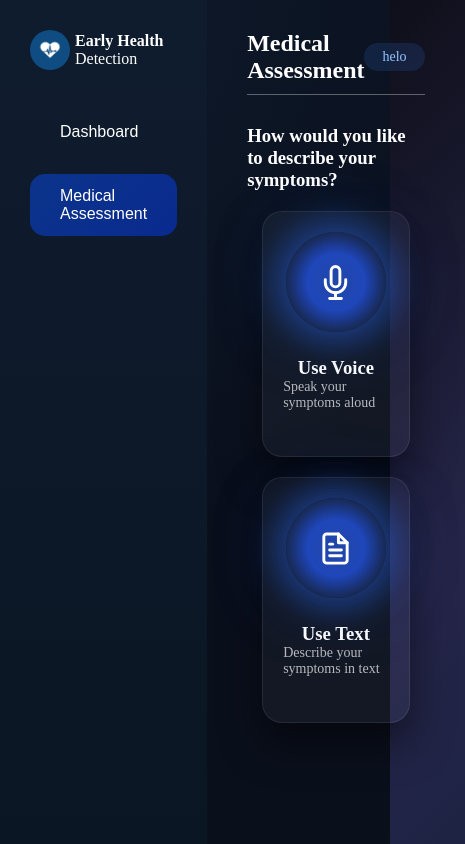
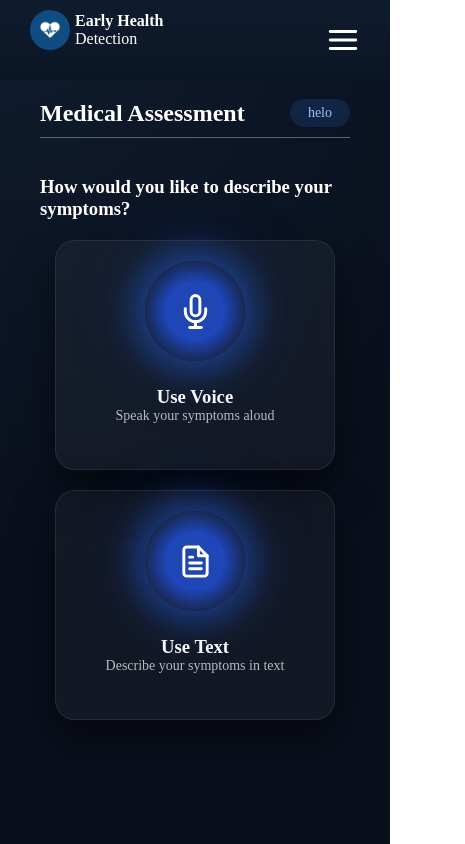
Before and after one commit to Okesh101/Health-Shield, a React app in the folder frontend/: page /assessment in a window 390 px wide. Shown: the whole page, 465 px wide, since content can reach past the window. Built offline with nearby package versions, Linux system fonts and the light colour scheme; the HTML template or start-up script is replaced by a standard one.

Commit message:
Finished with frontend design for now

```diff
--- a/frontend/src/components/Sidebar.jsx
+++ b/frontend/src/components/Sidebar.jsx
@@ -1,14 +1,17 @@
 import React, { useEffect, useState } from "react";
 import Icon from "../assets/icon.jpg";
 import { useLocation, useNavigate } from "react-router-dom";
-import useWindowSize from "../hook/useWindowSize";
+import { useWindowSize } from "../hook/useWindowSize";
+import { FiMenu, FiX } from "react-icons/fi";
+import { motion, AnimatePresence } from "framer-motion";
 
 export default function Sidebar() {
   const location = useLocation();
   const [activeTab, setActiveTab] = useState("dashboard");
-  // const [isMobile, setIsMobile] = useState(false);
-  // const { width } = useWindowSize();
-  // const isMobileView = width <= 768;
+  const [showSideBar, setShowSideBar] = useState(false);
+  const { width } = useWindowSize();
+
+  const isMobile = width <= 768;
 
   useEffect(() => {
     switch (location.pathname) {
@@ -26,7 +29,10 @@ export default function Sidebar() {
   }, [location.pathname]);
   const navigate = useNavigate();
   return (
+    <>
       <div className="sideBar_section">
+        {!isMobile && (
+          <>
             <p>
               <img src={Icon} alt="App Icon" />
               <span>
@@ -51,6 +57,115 @@ export default function Sidebar() {
             >
               Medical Assessment
             </button>
+          </>
+        )}
       </div>
+      <div className="mobile_menu">
+        {isMobile && (
+          <>
+            <div className="heading">
+              <p>
+                <img src={Icon} alt="App Icon" />
+                <span>
+                  <b>Early Health</b> Detection
+                </span>
+              </p>
+              <FiMenu
+                className="menu_icon"
+                onClick={() => setShowSideBar(true)}
+              />
+            </div>
+
+            <AnimatePresence>
+              {showSideBar && (
+              <motion.div
+                className="mobile_sideBar_section"
+                initial={{ y: "-100vh", opacity: 0 }}
+                animate={{ y: 0, opacity: 1 }}
+                exit={{ y: "100vh", opacity: 0 }}
+                transition={{
+                  ease: "easeInOut",
+                  type: "spring",
+                  stiffness: 120,
+                  damping: 20
+                }}
+              >
+                <FiX
+                  className="close_icon"
+                  onClick={() => setShowSideBar(false)}
+                />
+                <section>
+                  <button
+                    className={activeTab === "dashboard" ? "active" : ""}
+                    onClick={() => {
+                      navigate("/dashboard");
+                      setActiveTab("dashboard");
+                      setShowSideBar(false);
+                    }}
+                  >
+                    Dashboard
+                  </button>
+                  <button
+                    className={activeTab === "assessment" ? "active" : ""}
+                    onClick={() => {
+                      navigate("/assessment");
+                      setActiveTab("assessment");
+                      setShowSideBar(false);
+                    }}
+                  >
+                    Medical Assessment
+                  </button>
+                </section>
+              </motion.div>
+            )}
+            </AnimatePresence>
+{/*
+            <AnimatePresence>
+              {showSideBar && (
+                <motion.div
+                  className="mobile_sideBar_section"
+                  initial={{ y: "-100vh", opacity: 0 }}
+                  animate={{ y: 0, opacity: 1 }}
+                  exit={{ y: "-100vh", opacity: 0 }}
+                  transition={{
+                    type: "spring",
+                    stiffness: 120,
+                    damping: 20,
+                  }}
+                >
+                  <FiX
+                    className="close_icon"
+                    onClick={() => setShowSideBar(false)}
+                  />
+                  <section>
+                    <button
+                      className={activeTab === "dashboard" ? "active" : ""}
+                      onClick={() => {
+                        navigate("/dashboard");
+                        setActiveTab("dashboard");
+                        setShowSideBar(false);
+                      }}
+                    >
+                      Dashboard
+                    </button>
+
+                    <button
+                      className={activeTab === "assessment" ? "active" : ""}
+                      onClick={() => {
+                        navigate("/assessment");
+                        setActiveTab("assessment");
+                        setShowSideBar(false);
+                      }}
+                    >
+                      Medical Assessment
+                    </button>
+                  </section>
+                </motion.div>
+              )}
+            </AnimatePresence> */}
+          </>
+        )}
+      </div>
+    </>
   );
 }
--- a/frontend/src/scss/_base.scss
+++ b/frontend/src/scss/_base.scss
@@ -35,4 +35,7 @@ body {
       font-size: 14px;
       color: #93c5fd;
     }
+    @media (max-width: 768px) {
+      margin-bottom: 38px;
+    }
   }
--- a/frontend/src/scss/_mixins.scss
+++ b/frontend/src/scss/_mixins.scss
@@ -3,4 +3,8 @@
   display: flex;
   flex-direction: column;
   padding: 30px 40px;
+  @media (max-width: 768px) {
+   padding: 0px 40px;
+   margin-top: 6.2rem;
+  }
 }
--- a/frontend/src/scss/_sideBar.scss
+++ b/frontend/src/scss/_sideBar.scss
@@ -7,11 +7,11 @@
   max-width: 350px;
   padding: 30px;
   min-height: 100vh;
-  p{
+  p {
     display: flex;
     align-items: center;
     gap: 5px;
-    img{
+    img {
       width: 40px;
       height: 40px;
       // margin-right: 10px;
@@ -19,29 +19,108 @@
     }
     color: white;
     margin-bottom: 20px;
-   span{
+    span {
       display: flex;
       flex-direction: column;
     }
   }
   button {
     padding: 13px 30px;
-    background-color: transparent ;
+    background-color: transparent;
     border: none;
     color: white;
     font-size: 16px;
     // font-weight: bold;
     text-align: start;
-    &:hover{
+    &:hover {
       background: linear-gradient(135deg, #405a929f, #405fc45b);
       padding: 13px 30px;
       border-radius: 15px;
       cursor: pointer;
     }
-    &.active{
+    &.active {
+      background: linear-gradient(135deg, #0b348b, #082fafc0);
+      padding: 13px 30px;
+      border-radius: 15px;
+    }
+  }
+  @media (max-width: 768px) {
+    display: none;
+  }
+}
+.mobile_menu {
+  background: linear-gradient(180deg, #0f1c2e 0%, #0b1624 100%);
+  justify-content: space-between;
+  align-items: center;
+  width: 100%;
+  position: fixed;
+  .heading {
+    display: flex;
+    justify-content: space-between;
+    align-items: center;
+    padding: 10px 30px;
+    p {
+      display: flex;
+      align-items: center;
+      gap: 5px;
+      img {
+        width: 40px;
+        height: 40px;
+        border-radius: 50%;
+      }
+      color: white;
+      margin-bottom: 20px;
+      span {
+        display: flex;
+        flex-direction: column;
+      }
+    }
+    .menu_icon {
+      font-size: 34px;
+      cursor: pointer;
+    }
+  }
+  .mobile_sideBar_section {
+    background: #0f1c2e;
+    border: 1px solid rgba(255, 255, 255, 0.08);
+    box-shadow: 0 20px 40px rgba(0, 0, 0, 0.5);
+    position: absolute;
+    top: 0;
+    z-index: 999;
+    width: 100%;
+    .close_icon {
+      font-size: 34px;
+      cursor: pointer;
+      position: absolute;
+      right: 20px;
+      top: 10px;
+    }
+    section {
+      display: flex;
+      flex-direction: column;
+      padding: 9px 30px;
+      gap: 14px;
+      margin-top: 60px;
+      button {
+        padding: 13px 30px;
+        background-color: transparent;
+        border: none;
+        color: white;
+        font-size: 16px;
+        // font-weight: bold;
+        text-align: start;
+        &:hover {
+          background: linear-gradient(135deg, #405a929f, #405fc45b);
+          padding: 13px 30px;
+          border-radius: 15px;
+          cursor: pointer;
+        }
+        &.active {
           background: linear-gradient(135deg, #0b348b, #082fafc0);
           padding: 13px 30px;
           border-radius: 15px;
         }
       }
     }
+  }
+}
```
Lines whose indentation alone changed are shown as unchanged.
